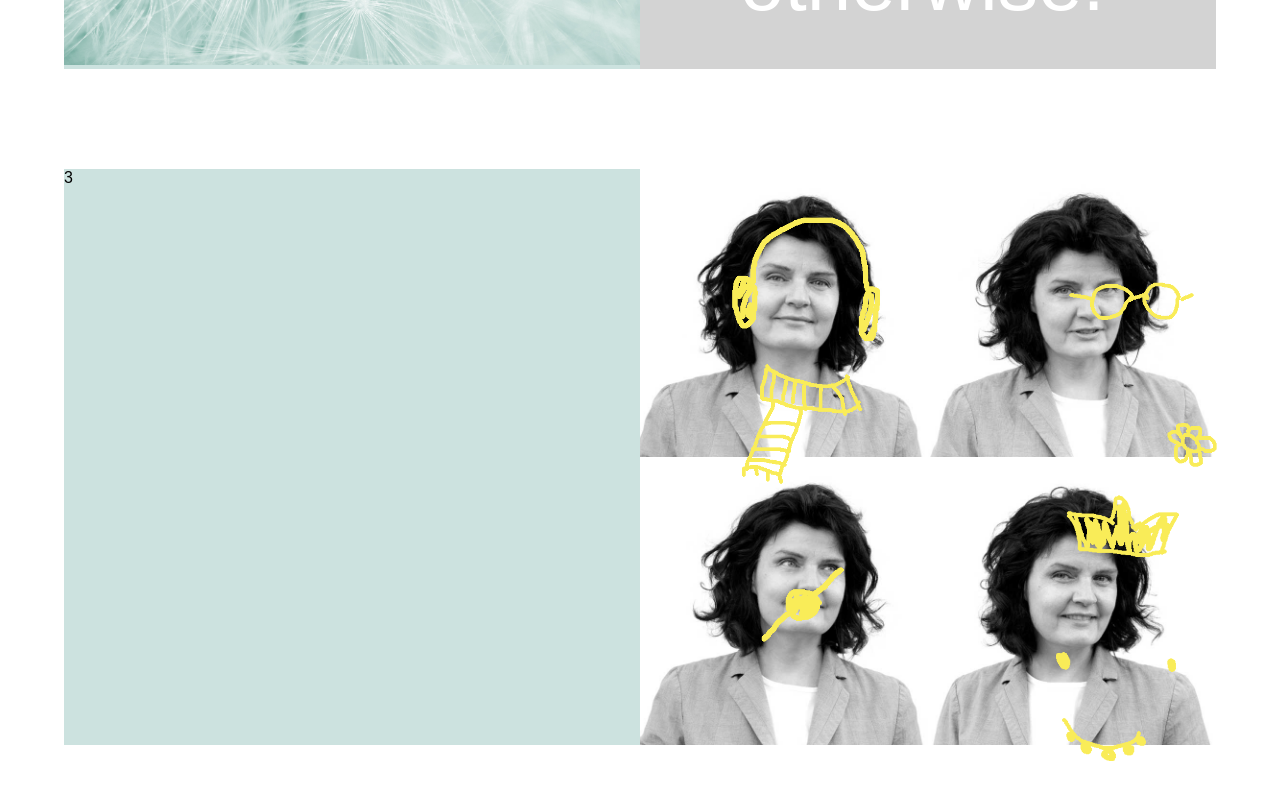
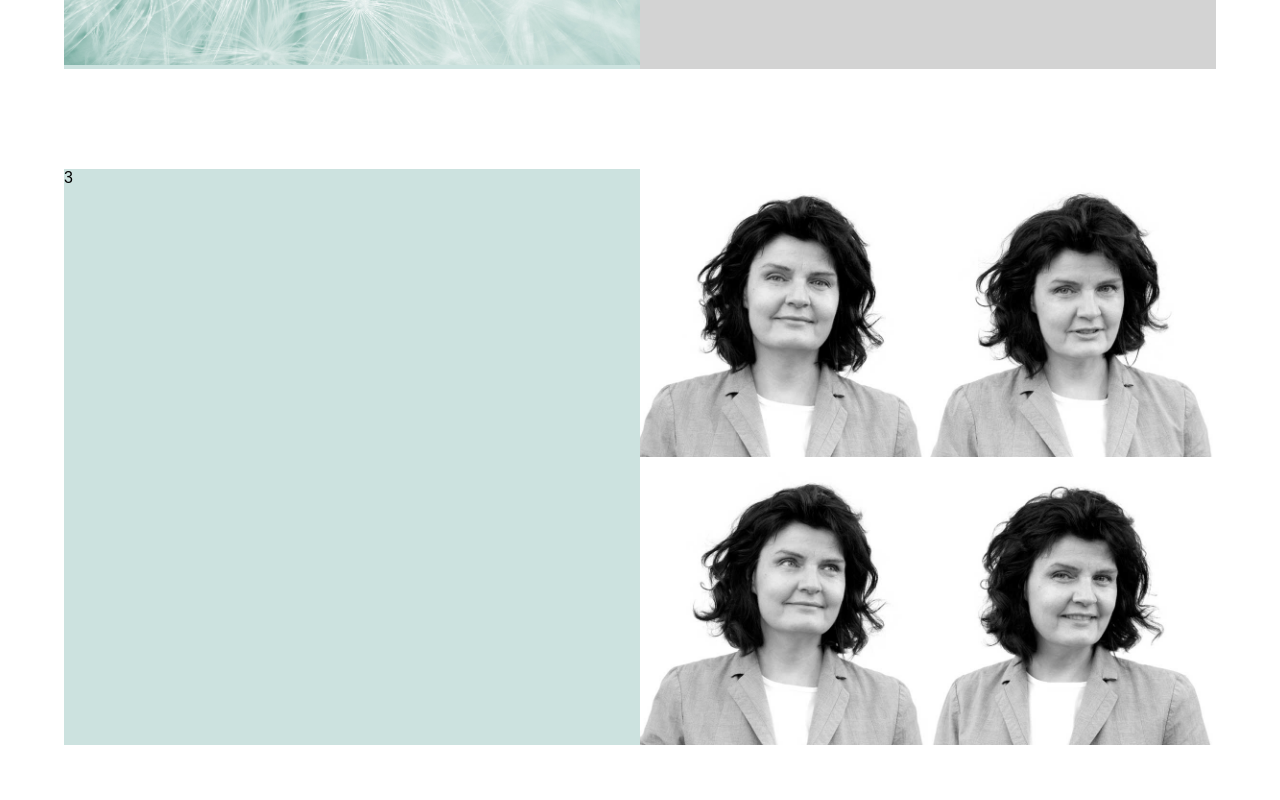
Before and after one commit to crazylittlepolka/portfolio, a React (Create React App) app: page / in a window 1280 px wide. Shown: the part 690-1490 px from the top of the page. After the commit the page ends 1435 px from the top, so only its background shows below. Built offline with nearby package versions, Linux system fonts and the light colour scheme.

Commit message:
Drawing visible on hover

```diff
--- a/src/App.css
+++ b/src/App.css
@@ -55,7 +55,7 @@
 .item2 {
   margin: 0;
   padding: 80px 30px 0 100px;
-  font-size: 5em;
+  font-size: 4em;
   font-weight: lighter;
   color: #fff;
   background-color: lightgrey;
@@ -64,37 +64,76 @@
 .collage {
 
   display: grid;
-  grid-template-columns: 50% 50%;
+  grid-template-columns: 1fr 1fr;
+  grid-template-rows: 1fr 1fr;
   background-color: #cce2df;
 }
+.photo1, .photo2, .photo3, .photo4 {
+  position: relative;
+  width: 100%;
 
+  /*animation: shake infinite 1s linear;*/
+}
+
+.photo1 {
+  grid-column: 1 / span 1;
+  grid-row: 1/ span 1;
+  overflow: hidden;
+}
+.photo2 {
+  grid-column: 2 / span 1;
+  grid-row: 1/ span 1;
+  overflow: hidden;
+}
+.photo3 {
+  grid-column: 1 / span 1;
+  grid-row: 2/ span 1;
+  overflow: hidden;
+}
+.photo4 {
+  grid-column: 2 / span 1;
+  grid-row: 2/ span 1;
+  overflow: hidden;
+}
 .collage_item {
   width: 100%;
   transition: filter 1s;
-
+  position: relative;
   /*animation: collage-filter infinite 10s linear alternate;*/
 }
 
-.drawings {
-position: absolute;
-display: grid;
-grid-template-columns: 50% 50%;
-}
-
-
-.drawing {
+.drawing1, .drawing2, .drawing3, .drawing4 {
   width: 100%;
-}
-.active {
-
-  width: 100%;
-  visibility: visible;
+  opacity:0;
   /*animation: shake infinite 1s linear;*/
 }
 
 
+.drawing1 {
+  grid-column: 1 / span 1;
+  grid-row: 1/ span 1;
+  z-index: 1;
+}
+.drawing2 {
+  grid-column: 2 / span 1;
+  grid-row: 1/ span 1;
+  z-index: 1;
+}
+.drawing3 {
+  grid-column: 1 / span 1;
+  grid-row: 2/ span 1;
+  z-index: 1;
+}
+.drawing4 {
+  grid-column: 2 / span 1;
+  grid-row: 2/ span 1;
+  z-index: 1;
 
-
+}
+.drawing1:hover,.drawing2:hover,.drawing3:hover,.drawing4:hover {
+  opacity: 1;
+  animation: shake infinite 1s linear;
+}
 @keyframes App-logo-spin {
   from { transform: rotate(0deg); }
   to { transform: rotate(360deg); }
--- a/src/App.js
+++ b/src/App.js
@@ -63,37 +63,23 @@ class App extends Component {
 
 
           <div className="layout_box collage">
-            { this.state.collage.map(photo => {
 
-              return (
-                <img
-                  key={ photo.id }
-                  src={ photo.src }
-                  alt={ photo.alt }
-                  className="collage_item"
+            <img src={me01} className="photo1"/>
+            <img src={drawing01} className="drawing1"/>
 
-                />
-              )
+            <img src={me02} className="photo2"/>
+            <img src={drawing02} className="drawing2"/>
 
-            })}
+            <img src={me03} className="photo3"/>
+            <img src={drawing03} className="drawing3"/>
 
-           <div className="drawings">
+            <img src={me04} className="photo4"/>
+            <img src={drawing04} className="drawing4"/>
 
-            { this.state.drawings.map((item, i) => {
-              return(
-                <img
-                  key={i}
-                  src={ item.src }
-                  onClick={ this.toggleHidden}
-                  className="active"
-                />
 
-              )
-            {!this.state.opened && <img src={item.src} className="active"/>}
-            })}
-           </div>
           </div>
         </div>
+
       </div>
     )
   }
```
